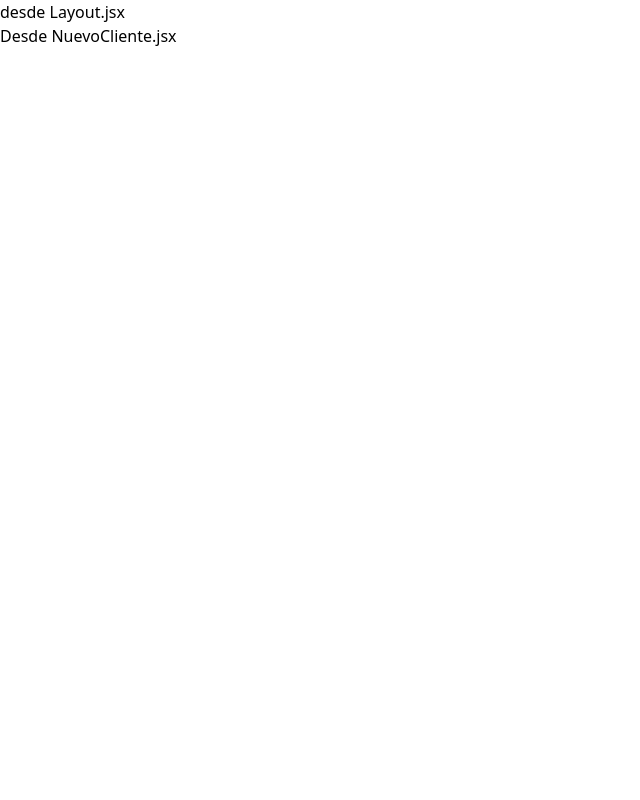
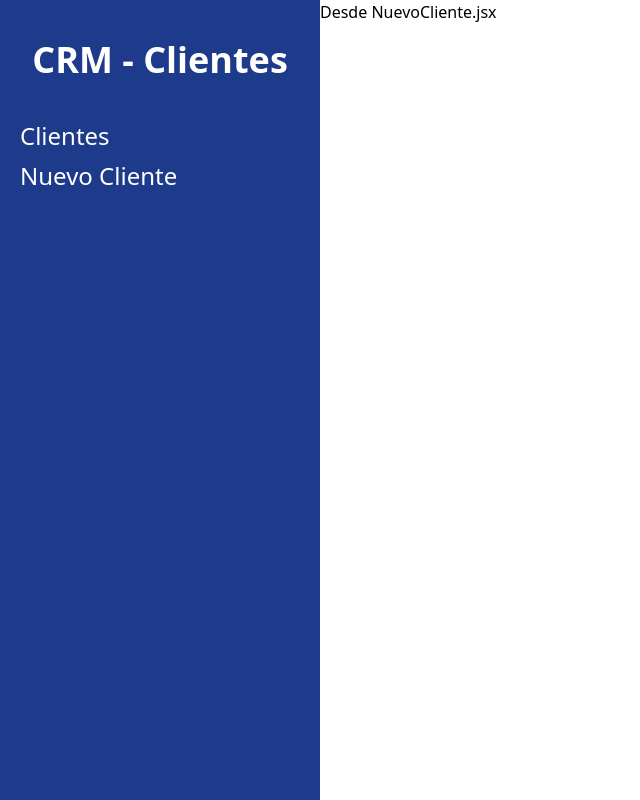
Before and after one commit to alicia-granados/MERN-EXPERIMENTS, a React (Vite) app in the folder Proyecto 4/crm-React/: page /clientes/nuevo in a window 1280 px wide. Shown: the whole page, without its empty margins (0-640 px from the left). Built offline with nearby package versions, Linux system fonts and the light colour scheme.

Commit message:
feat: :sparkles: React: Aplicando Tailwind al layout principal

```diff
--- a/Proyecto 4/crm-React/src/layout/Layout.jsx
+++ b/Proyecto 4/crm-React/src/layout/Layout.jsx
@@ -2,9 +2,28 @@ import {Outlet} from 'react-router-dom'
 
 const Layout = () => {
   return (
-    <div>
-      <h1>desde Layout.jsx</h1>
-      <Outlet/>
+    <div className='md:flex md:min-h-screen'>
+      <div className='md: w-1/4 bg-blue-900 px-5 py-10 '>
+        <h2 className='text-4xl font-black text-center text-white'>CRM - Clientes</h2>
+        <nav className='mt-10'>
+          <a
+            className='text-white text-2xl block mt-2 hover:text-blue-300'
+            href='/clientes'
+          >
+            Clientes
+          </a>
+          <a
+            className='text-white text-2xl block mt-2 hover:text-blue-300'
+            href='/clientes/nuevo'
+          >
+            Nuevo Cliente
+            </a>
+        </nav>
+
+      </div>
+      <div className='md:w-3/4'>
+        <Outlet/>
+      </div>
     </div>
   )
 }
```
